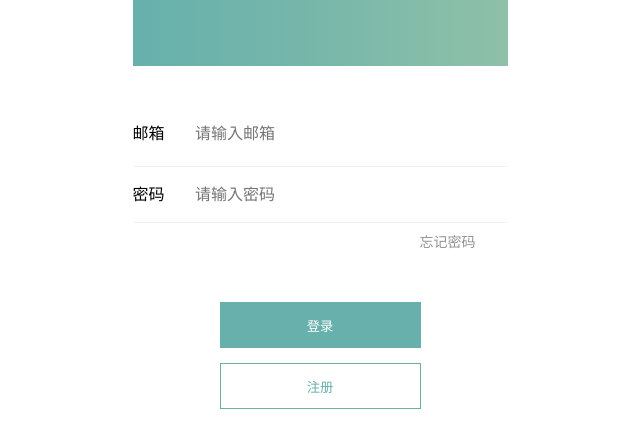
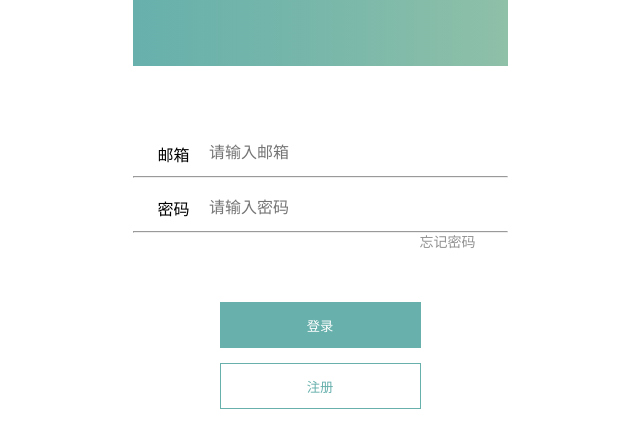
Before and after one commit to xff6/try_2, a plain HTML site: page index.html in a window 1280 px wide. Shown: the part 182-630 px from the top of the page, without its empty margins (320-960 px from the left). Drawn offline with Linux system fonts and the light colour scheme.

Commit message:
第二次样式修改

```diff
--- a/index.css
+++ b/index.css
@@ -32,29 +32,45 @@
     width: 375px;
     height: 427px;
     background-color:white;
-    position:absolute
+    position:absolute;
 }
 .down_section ::placeholder{
     font-size: 16px;
 }
 .down_section .login{
+    line-height: 35px;
     border:none;
     font-size: 24px;
-    margin-top: 50px;
-    margin-left:20px;
+    margin-top: 65px;
+    margin-left:70px;
 }
 
+.down_section .login1{
+    /* width: 375px;
+    height: 35px; */
+    /* line-height: 35px; */
+    /* margin-top: 30px; */
+    padding-left: 25px;
+    position: absolute;
+    top: 76px;
+    /* margin-bottom: 20px; */
+}
 .down_section .pwd1{
-    display: inline-block;
-    width: 375px;
-    height: 55px;
-    line-height: 55px;
-    border-top:1px solid #f1f1f1;
-    border-bottom:1px solid #f1f1f1;
-    margin-top: 20px;
+    /* width:375px;
+    height:35px; */
+    /* line-height: 35px; */
+    padding-left: 25px;
+    position: absolute;
+    top: 130px;
+    /* margin-/top: 30px; */
+}
+hr{
+    color:rgba(128, 128, 128, 0.701);
 }
 .down_section .pwd{
-    margin-left: 20px;
+    line-height: 35px;
+    /* height: 55px; */
+    margin-left: 70px;
     border:none;
     font-size: 24px;
 }
@@ -71,7 +87,6 @@
     position:absolute;
     top:166px;
     right:32px;
-
 }
 .down_section .button1{
     width: 201px;
--- a/index.html
+++ b/index.html
@@ -21,14 +21,16 @@
             <div class="container">
                 <div class="down_section">
                     <form>
-                        <div class="login1">
-                            <label>邮箱</label>
+                            <div>
+                            <label class="login1">邮箱</label>
                             <input class="login" type="text" name="login" placeholder=" 请输入邮箱">
-                        </div>
-                        <div class="pwd1">
-                            <label>密码</label>
+                            </div>
+                            <hr>
+                            <div>
+                            <label class="pwd1">密码</label>
                             <input class="pwd" type="password" name="pwd" placeholder=" 请输入密码">
-                        </div>
+                            </div>
+                        <hr>
                         <a href="#" alt="">忘记密码</a>
                     </form>
                    <button class="button1">登录</button>
```
